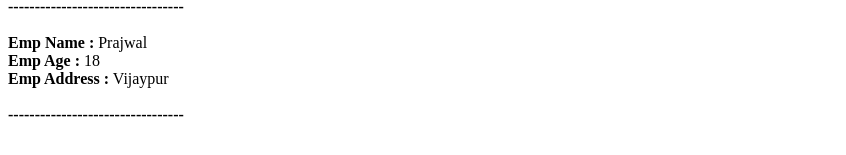
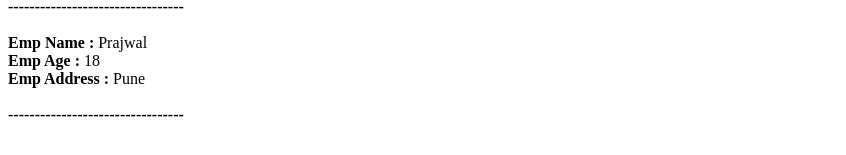
Before and after one commit to Pooja997/react_tut_1, a React (Create React App) app: page / in a window 1280 px wide. Shown: the part 195-350 px from the top of the page, without its empty margins (0-846 px from the left). Built offline with nearby package versions, Linux system fonts and the light colour scheme.

Commit message:
Commit for, test

```diff
--- a/src/App.js
+++ b/src/App.js
@@ -4,7 +4,7 @@ import EmpItem from "./components/EmpItem";
 function App() {
   const data_arr = [
     { name: "Pooja", age: 25, address: "Solapur" },
-    { name: "Prajwal", age: 18, address: "Vijaypur" }
+    { name: "Prajwal", age: 18, address: "Pune" }
   ];
   return (
     <div>
```
